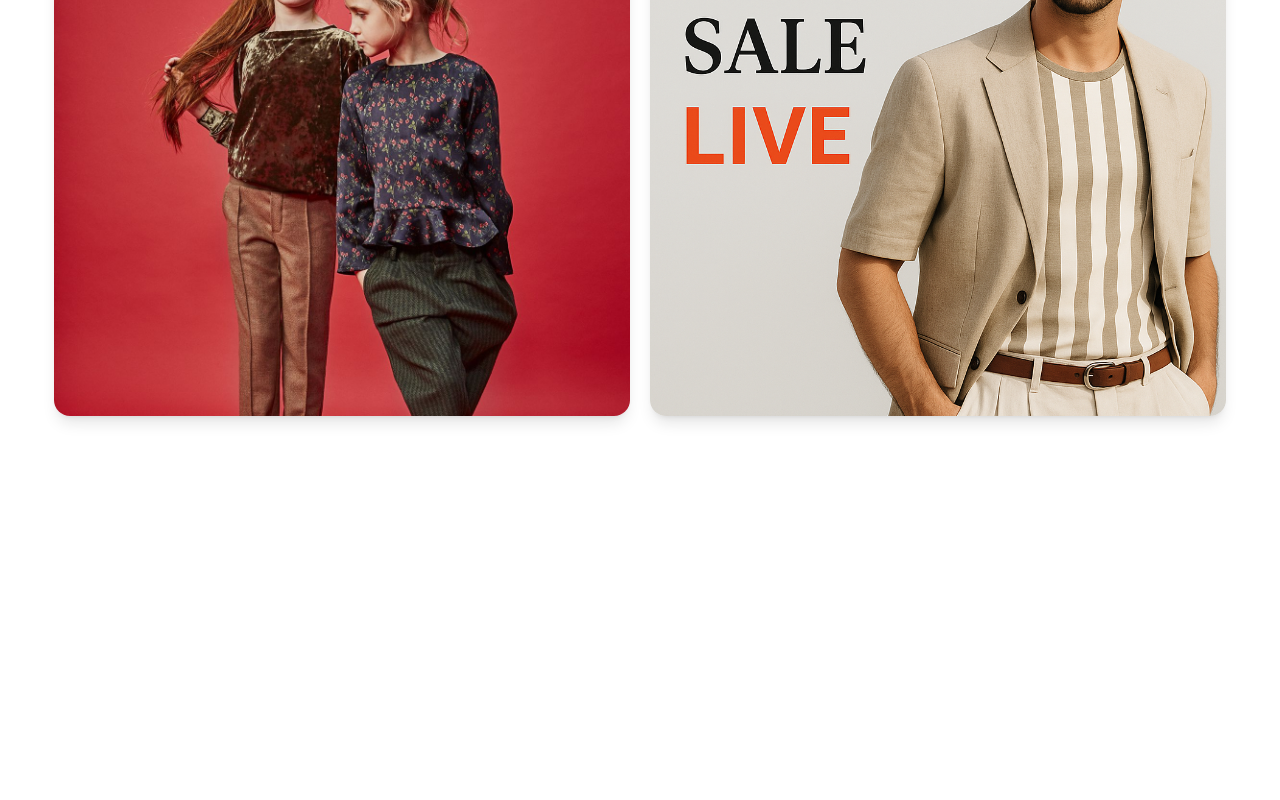
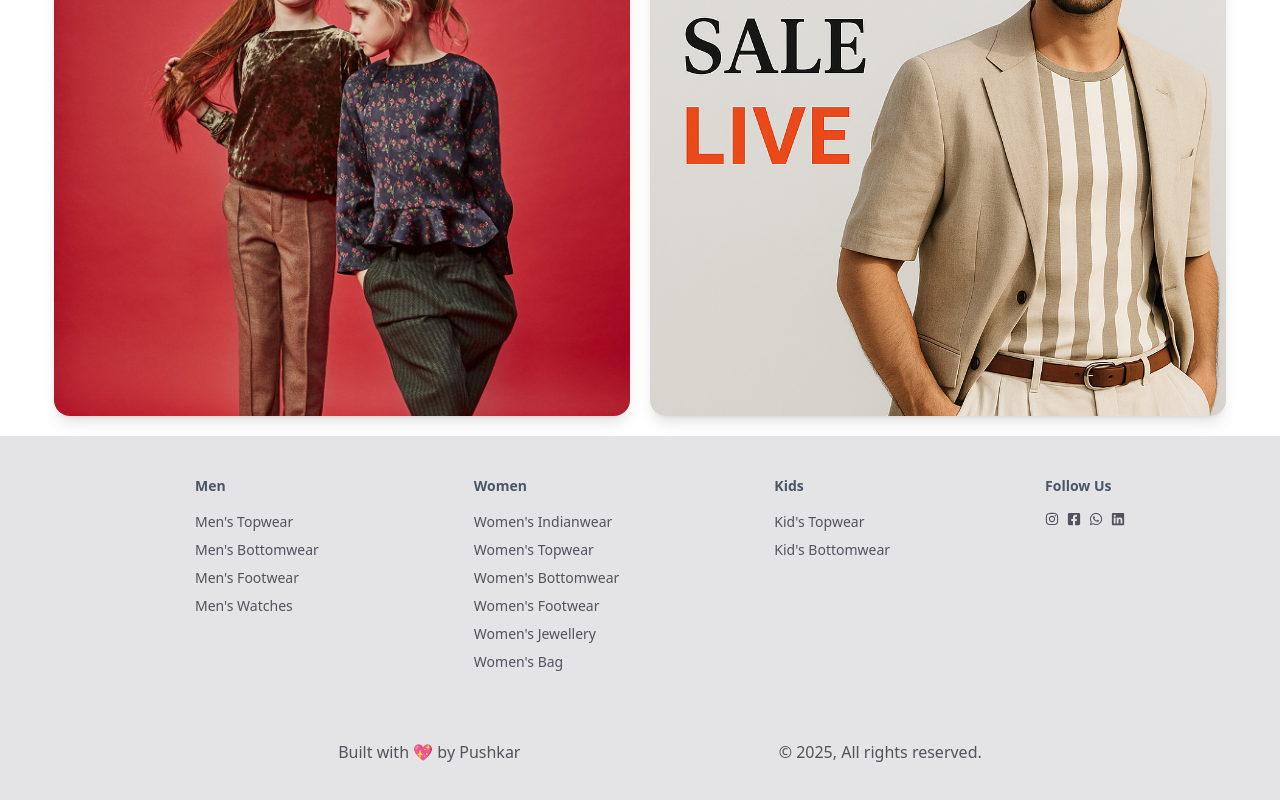
Before and after one commit to impushkr/Trendora, a React (Vite) app: page / in a window 1280 px wide. Shown: the part 1476-2276 px from the top of the page. Before the commit the page ends 1912 px from the top, so only its background shows below. Built offline with nearby package versions, Linux system fonts and the light colour scheme.

Commit message:
Add footer

```diff
--- a/package.json
+++ b/package.json
@@ -14,6 +14,7 @@
     "dom": "^0.0.3",
     "react": "^19.1.0",
     "react-dom": "^19.1.0",
+    "react-icons": "^5.5.0",
     "react-router": "^7.7.0",
     "react-router-dom": "^7.7.0",
     "router": "^2.2.0",
--- a/src/App.jsx
+++ b/src/App.jsx
@@ -1,4 +1,5 @@
 import Nav from "./components/Nav.jsx"
+import Footer from "./components/Footer.jsx"
 import {Outlet} from "react-router-dom"
 
 
@@ -7,8 +8,7 @@ export default function App() {
     <>
       <Nav/>
       <Outlet/>
-
-
+      <Footer/>
     </>
   )
 }
--- /dev/null
+++ b/src/components/Footer.jsx
@@ -0,0 +1,108 @@
+import{FaInstagram , FaFacebookSquare ,FaWhatsapp , FaLinkedin } from "react-icons/fa"
+import { Link } from "react-router"
+export default function Footer(){
+    return(
+        <>
+        <div className=" p-10 pl-20 bg-zinc-200 text-zinc-600 w-full">
+            <div className="flex flex-wrap gap-10 lg:justify-evenly ">
+
+                <div className="text-sm">
+                    <h4 className="text-gray-600 font-bold  mb-4">Men</h4>
+                    <ul>
+                       <li className="mb-2">
+                         <Link to="mentopwear">Men's Topwear</Link>
+                       </li>
+                       <li className="mb-2">
+                         <Link to="menbottomwear">Men's Bottomwear</Link>
+                       </li>
+                       <li className="mb-2">
+                         <Link to="menfootwear">Men's Footwear</Link>
+                       </li>
+                       <li className="mb-2">
+                         <Link to="watches">Men's Watches</Link>
+                       </li>
+                     </ul>
+                </div>
+
+                <div className="text-sm">
+                     <h4 className="text-gray-600 font-bold text-sm mb-4">Women</h4>
+                     <ul>
+                       <li className="mb-2">
+                         <Link to="indianwear">Women's Indianwear</Link>
+                       </li>
+                       <li className="mb-2">
+                         <Link to="womentopwear">Women's Topwear</Link>
+                       </li>
+                       <li className="mb-2">
+                         <Link to="womenbottomwear">Women's Bottomwear</Link>
+                       </li>
+                       <li className="mb-2">
+                         <Link to="womenfootwear">Women's Footwear</Link>
+                       </li>
+                       <li className="mb-2">
+                         <Link to="jewellery">Women's Jewellery</Link>
+                       </li>
+                       <li className="mb-2">
+                         <Link to="womenBags">Women's Bag</Link>
+                       </li>
+                     </ul>
+                </div>
+
+                <div className="text-sm">
+                     <h4 className="text-gray-600 font-bold text-sm mb-4">Kids</h4>
+                     <ul>
+                       <li className="mb-2">
+                         <Link to="kidsData">Kid's Topwear</Link>
+                       </li>
+                       <li className="mb-2">
+                         <Link to="kidsData">Kid's Bottomwear</Link>
+                       </li>
+                     </ul>
+                </div>
+
+                <div className="text-sm">
+                    <h4 className="text-gray-600 font-bold text-sm mb-4">Follow Us</h4>
+                    <ul className="flex gap-2 ">
+                      <li>
+                        <Link to="#">
+                          <FaInstagram />
+                        </Link>
+                      </li>
+                      <li>
+                        <Link to="#">
+                          <FaFacebookSquare />
+                        </Link>
+                      </li>
+                      <li>
+                        <Link to="#">
+                          <FaWhatsapp />
+                        </Link>
+                      </li>
+                      <li>
+                        <Link to="https://www.linkedin.com/in/pushkar-singh-2572542b1">
+                          <FaLinkedin />
+                        </Link>
+                      </li>
+                    </ul>
+                </div>
+
+
+
+            </div>
+
+            <div className="flex justify-evenly">
+          <h3 className="mt-15 text-center ">
+            Built with 💖 by{" "}
+            <Link to="https://www.linkedin.com/in/pushkar-singh-2572542b1">
+            Pushkar</Link>
+          </h3>
+          <h3 className="mt-15 text-center">
+            &copy; 2025, All rights reserved.
+          </h3>
+        </div>
+
+        </div>
+
+        </>
+    )
+}
```
Also changed, not shown: 1 other file (tests, documents, lock files or other folders).
